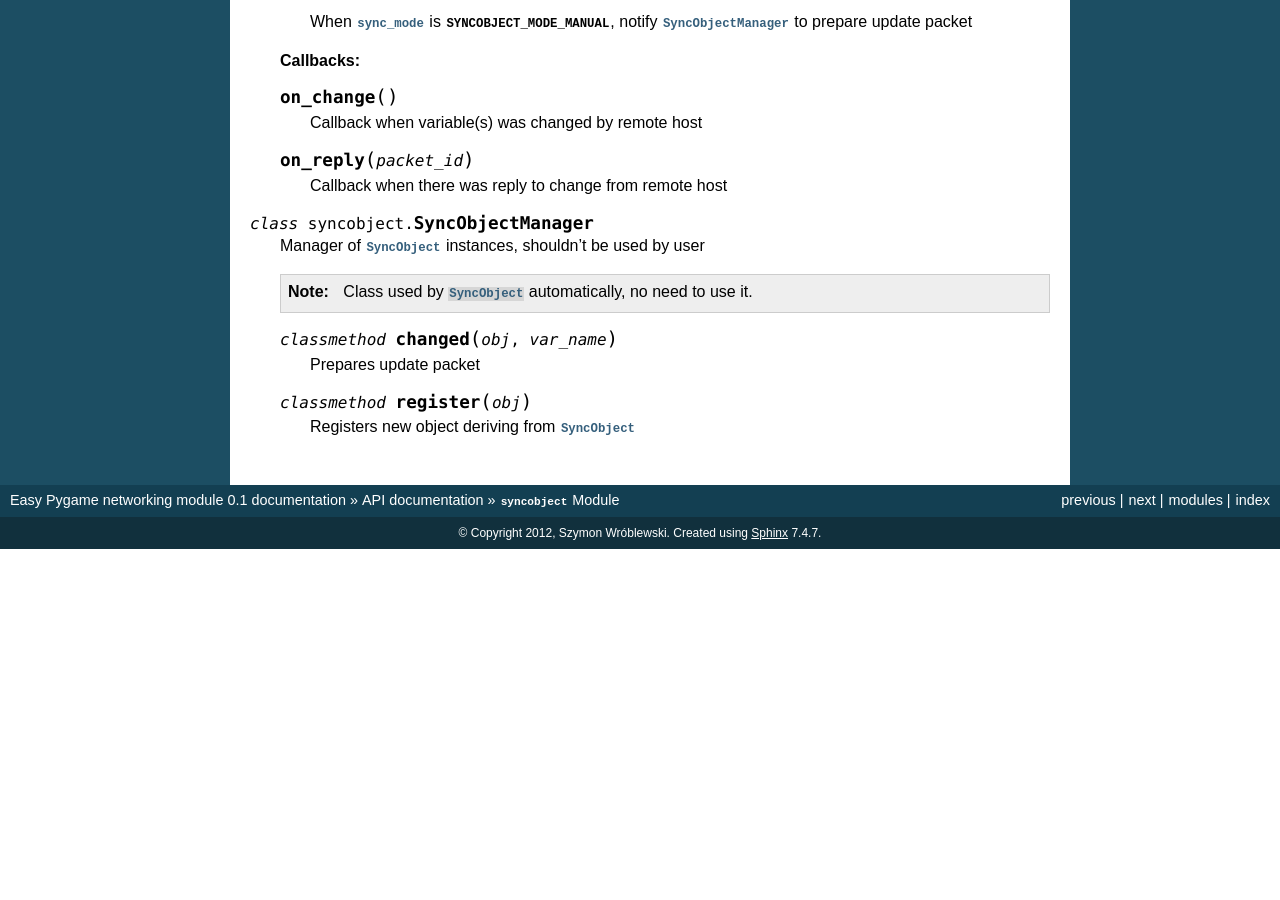
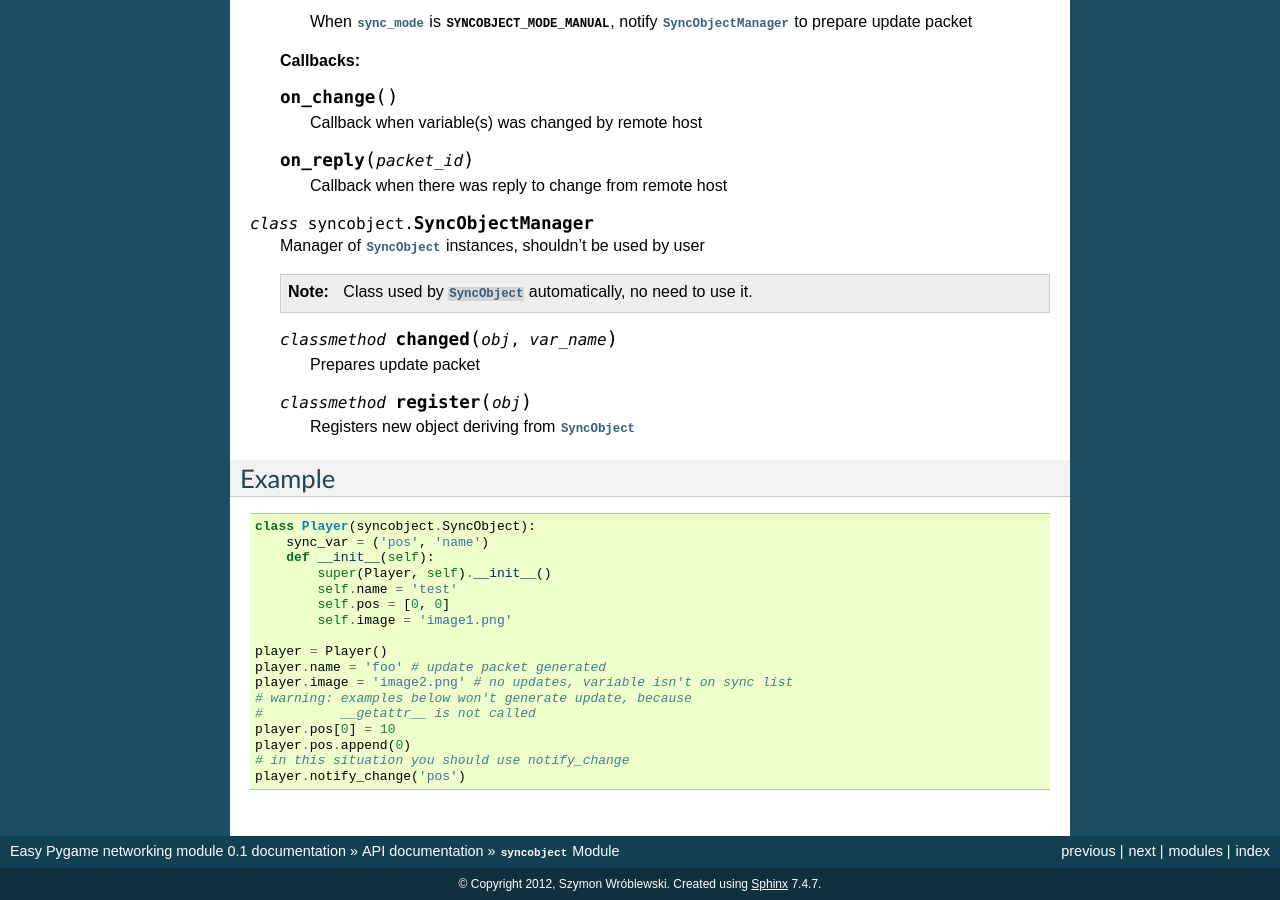
Before and after one commit to unkn-one/pygnetic, a Sphinx documentation site: the page built from doc/source/syncobject.rst, in a window 1280 px wide and 900 px high, scrolled down 931 px. Built offline with Sphinx 7.4.7, drawn with Linux system fonts in a browser that asks for light colours; before the commit the page ends 1480 px from its top, so only the background shows below that.

Commit message:
added example of using SyncObject

```diff
--- a/doc/source/syncobject.rst
+++ b/doc/source/syncobject.rst
@@ -96,3 +96,27 @@
    .. classmethod:: SyncObjectManager.register(obj)
 
       Registers new object deriving from :class:`SyncObject`
+
+
+Example
+-------
+
+::
+
+   class Player(syncobject.SyncObject):
+       sync_var = ('pos', 'name')
+       def __init__(self):
+           super(Player, self).__init__()
+           self.name = 'test'
+           self.pos = [0, 0]
+           self.image = 'image1.png'
+
+   player = Player()
+   player.name = 'foo' # update packet generated
+   player.image = 'image2.png' # no updates, variable isn't on sync list
+   # warning: examples below won't generate update, because
+   #          __getattr__ is not called
+   player.pos[0] = 10
+   player.pos.append(0)
+   # in this situation you should use notify_change
+   player.notify_change('pos')
```
Also changed, not shown: 1 other file.
